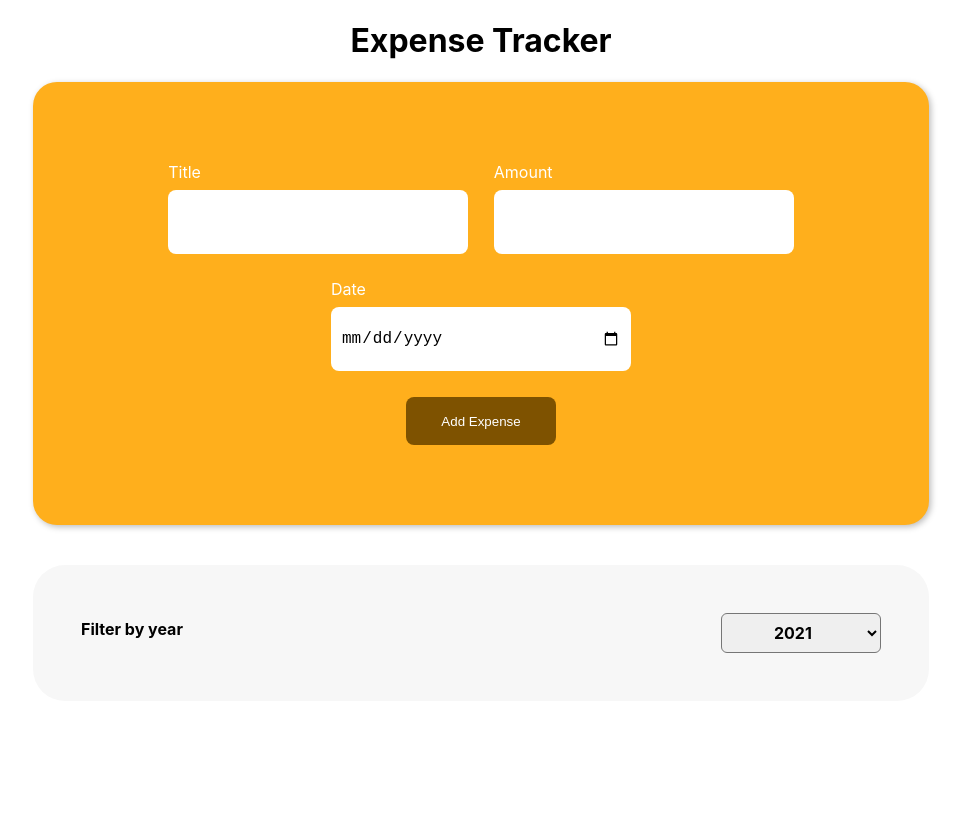
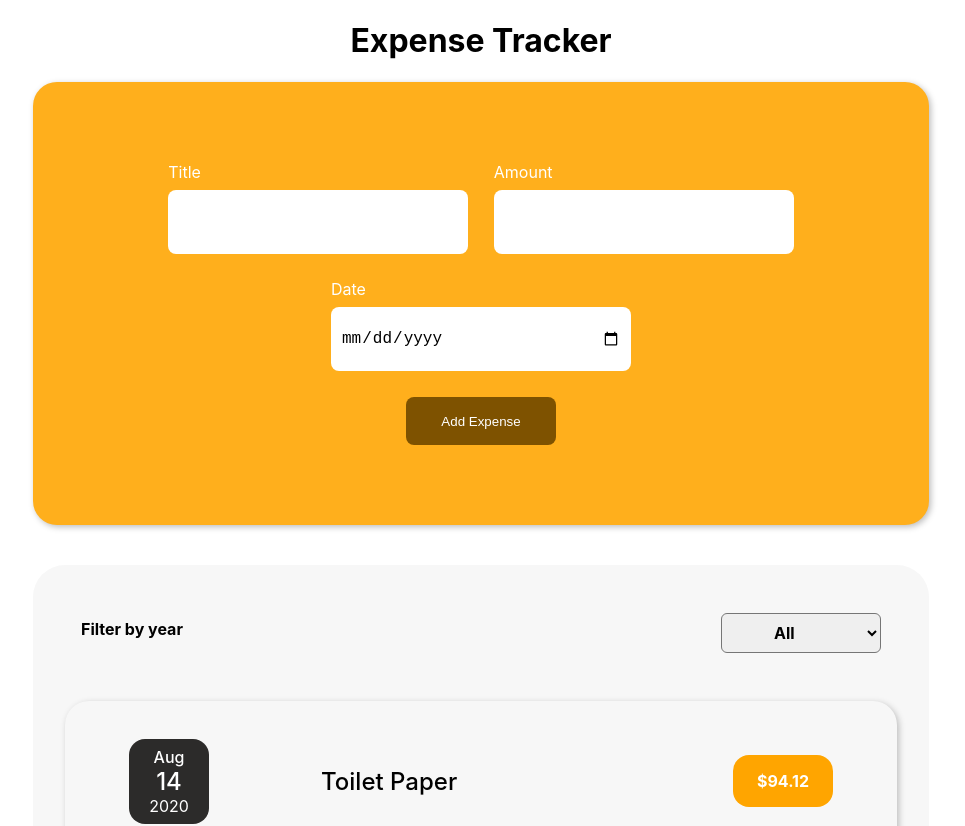
Before and after one commit to EbenFergy/ExpenseTracker, a React (Create React App) app: page / in a window 1280 px wide. Shown: the top 826 px of the page, without its empty margins (159-1124 px from the left). Before the commit the page ends 800 px from the top, so only its background shows below. Built offline with nearby package versions, Linux system fonts and the light colour scheme.

Commit message:
Finished the filter dynamics

```diff
--- a/src/App.js
+++ b/src/App.js
@@ -1,7 +1,7 @@
 import React, { useState } from "react";
 import "./App.css";
 import Expenses from "./Components/Expenses/Expenses";
-import NewExpense from './Components/NewExpense/NewExpense';
+import NewExpense from "./Components/NewExpense/NewExpense";
 
 const DUMMY_LIST = [
   {
@@ -20,7 +20,7 @@ const DUMMY_LIST = [
     id: "e3",
     title: "Car Insurance",
     amount: 294.67,
-    date: new Date(2021, 2, 28),
+    date: new Date(2022, 2, 28),
   },
   {
     id: "e4",
@@ -32,23 +32,23 @@ const DUMMY_LIST = [
     id: "e5",
     title: "Samsung Phone",
     amount: 980,
-    date: new Date(2021, 4, 2),
+    date: new Date(2019, 4, 2),
   },
 ];
-const App=()=> {
-  const [expenses, setExpenses] = useState([]);
-  const newExpense=(formResponse)=>{
-    setExpenses((prevExpenses)=>{
-      return [formResponse, ...prevExpenses]
-    })
-  }
+const App = () => {
+  const [expenses, setExpenses] = useState(DUMMY_LIST);
+  const newExpense = (formResponse) => {
+    setExpenses((prevExpenses) => {
+      return [formResponse, ...prevExpenses];
+    });
+  };
   return (
     <div className="App">
       <h1>Expense Tracker</h1>
-      <NewExpense newExpense={newExpense}/>
+      <NewExpense newExpense={newExpense} />
       <Expenses expensesList={expenses} />
     </div>
   );
-}
+};
 
 export default App;
--- a/src/Components/Expenses/ExpenseItem.jsx
+++ b/src/Components/Expenses/ExpenseItem.jsx
@@ -5,6 +5,10 @@ import Cards from "../UI/Cards";
 
 const ExpenseItem = (props) => {
   // const {id, title, amount, date} = expenses_Items;
+
+  // expenses.filter((year)=>{
+  //   if year === props.formResponse.date.getFullYear()
+  //  })
   return (
     <Cards className="expense-item">
       <div className="">
--- a/src/Components/Expenses/Expenses.jsx
+++ b/src/Components/Expenses/Expenses.jsx
@@ -5,14 +5,18 @@ import "./Expenses.css";
 import ExpenseFilter from "../Filter/ExpenseFilter";
 
 const Expenses = (props) => {
-  const [filteredYear, setFilteredYear] = useState(2021);
+  const [filteredYear, setFilteredYear] = useState('All');
 
   const expensesObj = props.expensesList;
 
   const expenseFilterSelect = (selection) => {
     setFilteredYear(selection);
-    // console.log(selection);
   };
+
+  const capturedFilterYear = expensesObj.filter((items) => {
+    return items.date.getFullYear().toString() === filteredYear;
+  });
+  console.log(filteredYear)
 
   return (
     <div className="expenses">
@@ -20,9 +24,14 @@ const Expenses = (props) => {
         filteredYear={filteredYear}
         selection={expenseFilterSelect}
       />
-      {expensesObj.map((expenses) => (
-        <ExpenseItem key={expenses.id} {...expenses} />
-      ))}
+
+      {filteredYear === "All"
+        ? expensesObj.map((expenses) => (
+            <ExpenseItem key={expenses.id} {...expenses} />
+          ))
+        : capturedFilterYear.map((expenses) => (
+            <ExpenseItem key={expenses.id} {...expenses} />
+          ))}
     </div>
   );
 };
--- a/src/Components/Filter/ExpenseFilter.jsx
+++ b/src/Components/Filter/ExpenseFilter.jsx
@@ -2,16 +2,17 @@ import React from "react";
 import "./ExpenseFilter.css";
 
 const ExpenseFilter = (props) => {
-
   const onChangeHandler = (e) => {
     props.selection(e.target.value);
   };
+
   return (
     <div>
       <div className="expenses-filter">
         <div className="expenses-filter__control">
           <label>Filter by year</label>
           <select value={props.filteredYear} onChange={onChangeHandler}>
+            <option value="All" >All</option>
             <option value="2022">2022</option>
             <option value="2021">2021</option>
             <option value="2020">2020</option>
```
